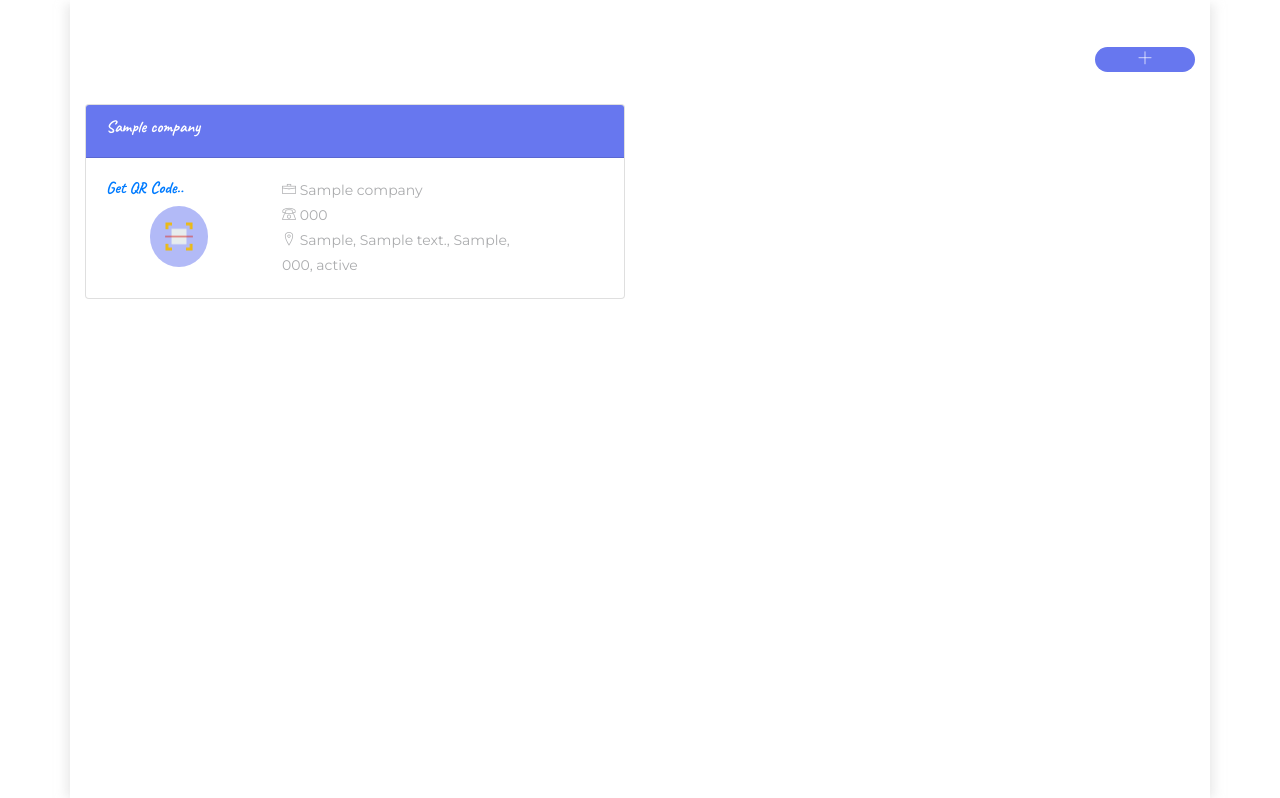
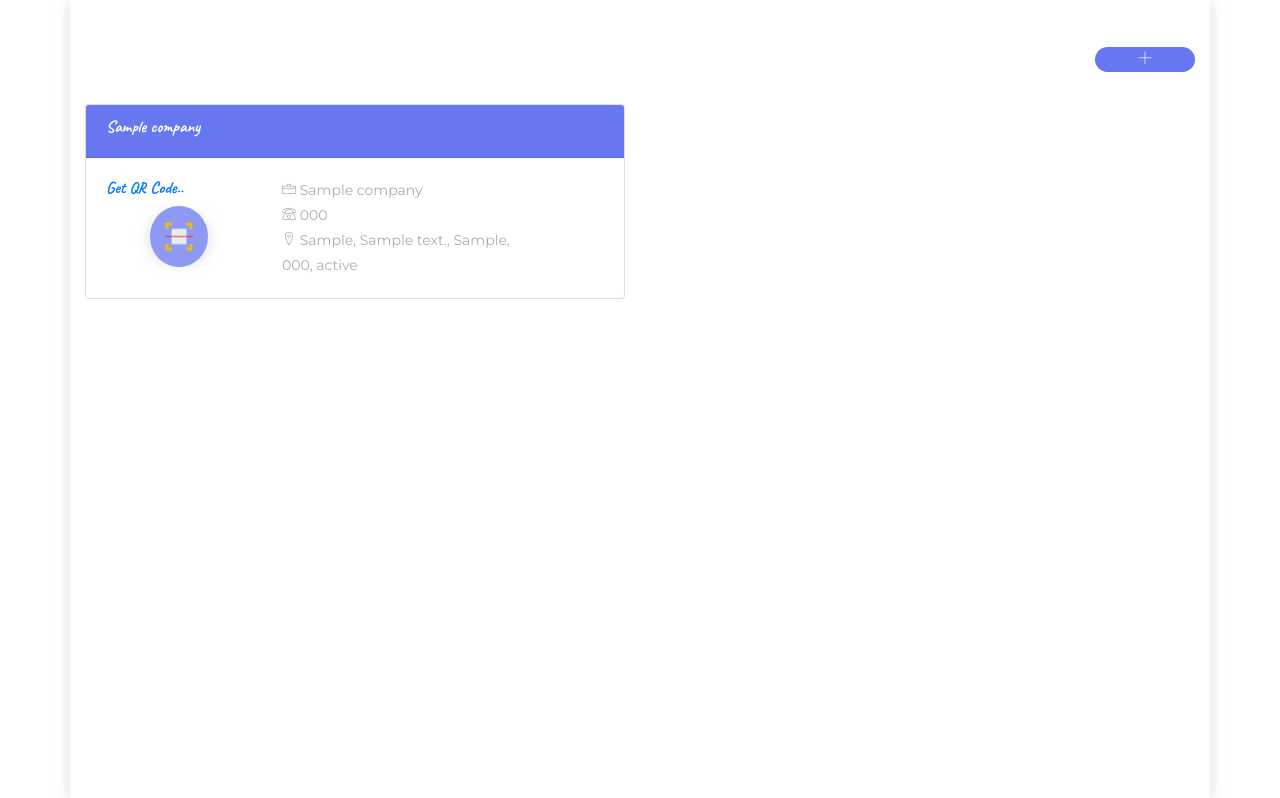
Before and after one commit to farouqzakwan/qrvisit, a CodeIgniter app: page /database/dashboard/ in a window 1280 px wide. Shown: the part 135-933 px from the top of the page. Run offline with CodeIgniter, Linux system fonts and the light colour scheme; the visitor is signed in with stand-in values (Sample User, id 1); tables that the repository leaves empty or names only in its code hold one stand-in row (values such as "Sample post"); some web fonts are replaced.

Commit message:
change alpha value button

```diff
--- a/application/views/page/dashboard/container.php
+++ b/application/views/page/dashboard/container.php
@@ -51,7 +51,7 @@
 
 	.btn-qr-primary-alternate
 	{
-		background-color:rgba(103, 119, 239,0.5);
+		background-color:rgba(103, 119, 239,0.75);
 		color:#fff;
 	}
 	.btn-qr-primary-alternate:hover{
@@ -170,7 +170,7 @@
 
 											<h5 class="text-brand"><a href="<?php echo qr_url('index/'.$company->code); ?>" target="_blank">Get QR Code..</a></h5>
 											<div class="row">
-												<div class="col-4 text-center mx-auto btn-qr-primary-alternate py-3 rounded-circle">
+												<div class="col-4 text-center mx-auto btn-qr-primary-alternate py-3 rounded-circle shadow">
 													<a href="<?php echo qr_url('index/'.$company->code); ?>" target="_blank" >
 														<img src="<?php echo base_url('assets/images/icons/items/qrcode.png'); ?>" class="img-fluid">
 													</a>
```
